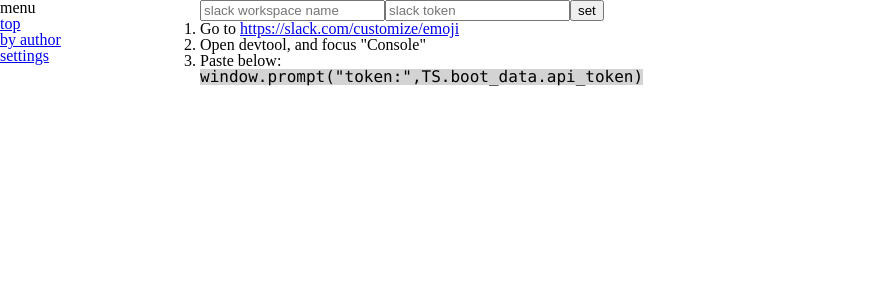
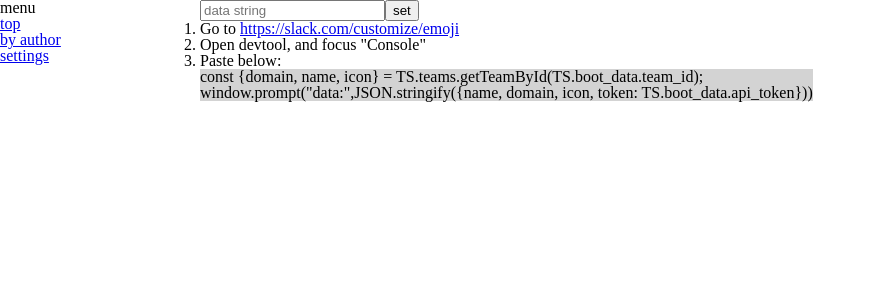
Before and after one commit to cumet04/slack_emoji_viewer, a Nuxt app: page /settings in a window 1280 px wide. Shown: the top 300 px of the page, without its empty margins (0-876 px from the left). Built offline with nearby package versions, Linux system fonts and the light colour scheme.

Commit message:
use workspace data

```diff
--- a/pages/author.vue
+++ b/pages/author.vue
@@ -23,7 +23,8 @@ export default {
     emoji: Emoji
   },
   mounted() {
-    this.$store.dispatch("emoji/fetch_all");
+    const workspace = this.$store.getters["workspace/current"];
+    if (workspace) this.$store.dispatch("emoji/fetch_all", workspace);
   },
   data() {
     return {
--- a/pages/index.vue
+++ b/pages/index.vue
@@ -22,7 +22,8 @@ export default {
     emoji: Emoji
   },
   mounted() {
-    this.$store.dispatch("emoji/fetch_all");
+    const workspace = this.$store.getters["workspace/current"];
+    if (workspace) this.$store.dispatch("emoji/fetch_all", workspace);
   },
   data() {
     return {
--- a/pages/settings.vue
+++ b/pages/settings.vue
@@ -1,16 +1,7 @@
 <template>
   <main>
     <div class="form-field">
-      <input
-        type="text"
-        v-model="workspace_field_value"
-        placeholder="slack workspace name"
-      />
-      <input
-        type="text"
-        v-model="token_field_value"
-        placeholder="slack token"
-      />
+      <input type="text" v-model="dataFieldValue" placeholder="data string" />
       <button @click="save_workspace">set</button>
     </div>
     <ol>
@@ -25,7 +16,7 @@
       </li>
       <li class="step">
         Paste below:
-        <pre>window.prompt("token:",TS.boot_data.api_token)</pre>
+        <pre><code>{{ copyCodeText }}</code></pre>
       </li>
     </ol>
   </main>
@@ -35,15 +26,17 @@
 export default {
   data() {
     return {
-      workspace_field_value: this.$store.state.emoji.workspace,
-      token_field_value: ""
+      dataFieldValue: "",
+      copyCodeText: [
+        "const {domain, name, icon} = TS.teams.getTeamById(TS.boot_data.team_id);",
+        'window.prompt("data:",JSON.stringify({name, domain, icon, token: TS.boot_data.api_token}))'
+      ].join("\n")
     };
   },
   methods: {
     save_workspace() {
-      this.$store.commit("emoji/set_workspace", this.workspace_field_value);
-      this.$store.commit("emoji/set_token", this.token_field_value);
-      this.token_field_value = "";
+      this.$store.commit("workspace/set", JSON.parse(this.dataFieldValue));
+      this.dataFieldValue = "";
       alert("token saved");
     }
   }
@@ -57,6 +50,5 @@ export default {
 
 pre {
   background-color: lightgray;
-  font-family: Consolas, monospace;
 }
 </style>
--- a/plugins/localStorage.js
+++ b/plugins/localStorage.js
@@ -3,7 +3,7 @@ import createPersistedState from "vuex-persistedstate";
 export default ({ store }) => {
   window.onNuxtReady(() => {
     createPersistedState({
-      paths: ["emoji.workspace", "emoji.token"]
+      paths: ["workspace"]
     })(store);
   });
 };
--- a/store/emoji.js
+++ b/store/emoji.js
@@ -30,15 +30,14 @@ export const mutations = {
 };
 
 export const actions = {
-  fetch_all({ state, commit }) {
+  fetch_all({ state, commit }, workspace) {
     if (state.all.length > 0) return;
-    if (!state.workspace || !state.token) return;
 
     const max_count = 2000;
     axios
       .post(
-        `https://${state.workspace}.slack.com/api/emoji.adminList`,
-        [`token=${state.token}`, `count=${max_count}`].join("&")
+        `https://${workspace.domain}.slack.com/api/emoji.adminList`,
+        [`token=${workspace.token}`, `count=${max_count}`].join("&")
       )
       .then(resp => {
         if (resp.data.ok) {
--- /dev/null
+++ b/store/workspace.js
@@ -0,0 +1,26 @@
+export const state = () => ({
+  all: {},
+  _current: null
+});
+
+export const getters = {
+  current(state) {
+    return state.all[state._current];
+  }
+};
+
+export const mutations = {
+  setCurrent(state, name) {
+    state._current = name;
+  },
+  set(state, { name, domain, icon, token }) {
+    state.all[name] = { name, domain, icon, token };
+    state._current = name;
+  },
+  delete(state, name) {
+    delete state.all[name];
+  },
+  clear(state) {
+    for (let name in state.all) delete state.all[name];
+  }
+};
```
